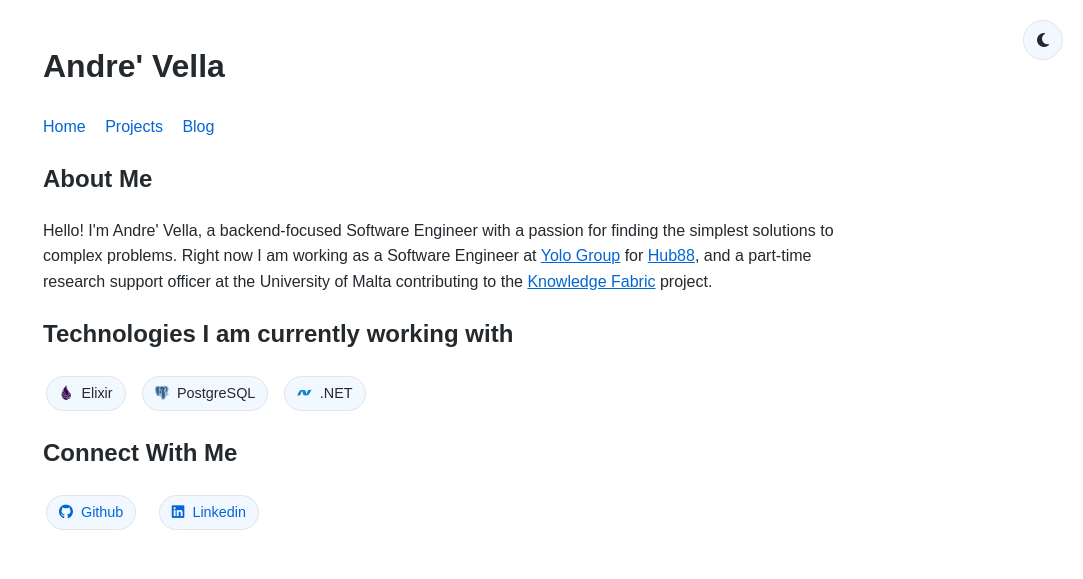
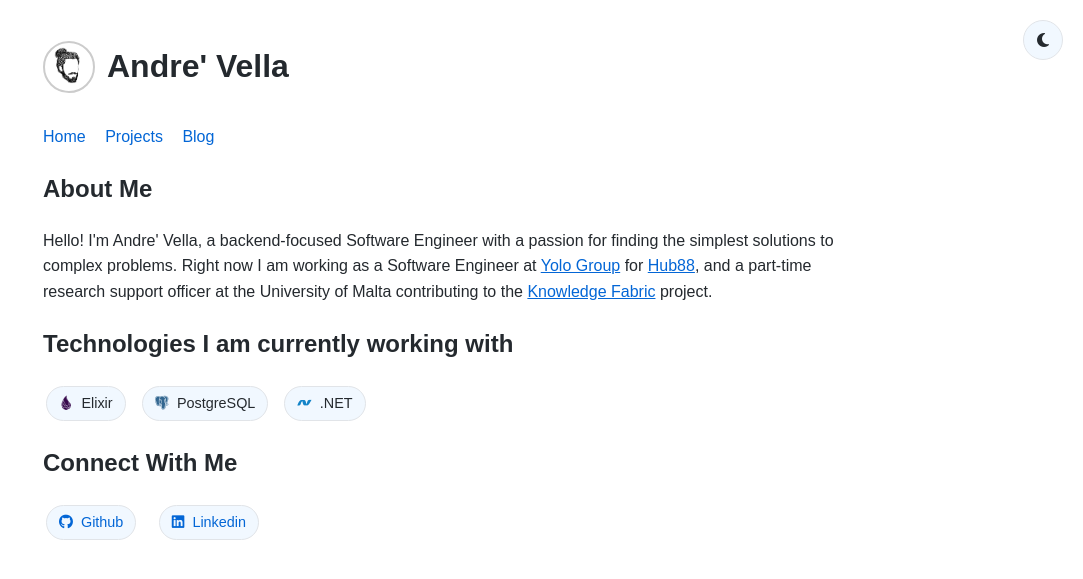
Before and after one commit to andimon/andimon, a Jekyll site: the page built from index.md, in a window 1280 px wide. Shown: the top 579 px of the page, without its empty margins (197-1280 px from the left). Built offline with Jekyll 4.4.1, drawn with Linux system fonts in a browser that asks for light colours.

Commit message:
feat: add avatar

```diff
--- a/_layouts/default.html
+++ b/_layouts/default.html
@@ -71,7 +71,21 @@
     </button>
 
     <header>
-        <h1><a href="{{ '/' | relative_url }}" style="color: inherit; text-decoration: none;">{{ site.title }}</a></h1>
+            <div class="header-left">
+        <div class="avatar-wrapper">
+            <img
+                src="{{ '/priv/images/avatar.png' | relative_url }}"
+                alt="Avatar"
+                class="avatar"
+            />
+        </div>
+
+        <h1>
+            <a href="{{ '/' | relative_url }}" style="color: inherit; text-decoration: none;">
+                {{ site.title }}
+            </a>
+        </h1>
+    </div>
         <nav style="margin-top: 10px;">
             <a href="{{ '/' | relative_url }}" style="margin-right: 15px; text-decoration: none;">Home</a>
             <a href="{{ '/project' | relative_url }}" style="margin-right: 15px; text-decoration: none;">Projects</a>
--- a/styles.css
+++ b/styles.css
@@ -1,4 +1,3 @@
-/* CSS Variables for Light/Dark Mode */
 :root {
     --bg-color: #ffffff;
     --card-bg: #ffffff;
@@ -23,7 +22,7 @@
     --border-color: #30363d;
 }
 
-/* Base Styles */
+
 body {
     font-family: Arial, sans-serif;
     line-height: 1.6;
@@ -35,7 +34,7 @@ body {
     transition: background-color 0.3s ease, color 0.3s ease;
 }
 
-/* Dark Mode Toggle */
+
 .theme-toggle {
     position: fixed;
     top: 20px;
@@ -63,7 +62,7 @@ body {
     color: var(--text-color);
 }
 
-/* Social Links */
+
 .social-links a {
     margin-right: 15px;
     text-decoration: none;
@@ -74,7 +73,7 @@ body {
     text-decoration: underline;
 }
 
-/* Technologies Section */
+
 .technologies {
     display: flex;
     flex-wrap: wrap;
@@ -107,7 +106,44 @@ body {
     white-space: nowrap;
 }
 
-/* Links */
 a {
     color: var(--link-color);
 }
+
+
+.site-header {
+    display: flex;
+    flex-direction: column;
+    align-items: center;
+}
+
+.header-left {
+    display: flex;
+    align-items: center;
+    gap: 12px;
+}
+
+.avatar-wrapper {
+    width: 48px;
+    height: 48px;
+    border-radius: 50%;
+    border: 2px solid #ccc;
+    background: transparent;
+    overflow: hidden;
+    transition: background 0.3s ease;
+}
+
+.avatar {
+    width: 100%;
+    height: 100%;
+    object-fit: cover;
+    transition: filter 0.3s ease;
+}
+
+html[data-theme="dark"] .avatar-wrapper {
+    background: transparent
+}
+
+html[data-theme="dark"] .avatar {
+    filter: invert(1);
+}
```
Also changed, not shown: priv/images/avatar.png (added).
